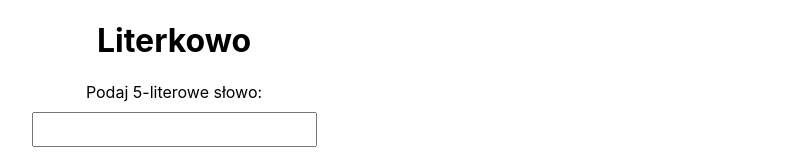
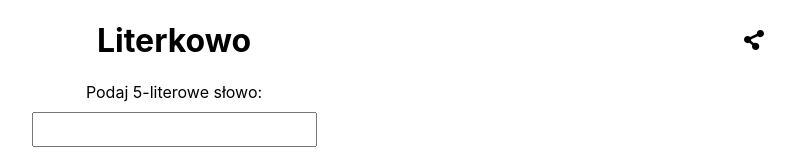
Before and after one commit to mkosiedowski/literkowo, a React (Create React App) app: page / in a window 1280 px wide. Shown: the top 155 px of the page, without its empty margins (466-1261 px from the left). Built offline with nearby package versions, Linux system fonts and the light colour scheme.

Commit message:
Add share icon

```diff
--- a/src/App.tsx
+++ b/src/App.tsx
@@ -2,6 +2,7 @@ import React, {useEffect, useState} from 'react';
 import GameStartForm from "./GameStartForm";
 import Game from "./game";
 import './App.css';
+import ShareIcon from "./ShareIcon";
 
 const LENGTH = 5;
 
@@ -32,8 +33,21 @@ function App() {
         component = <Game correctWord={word} />
     }
 
+    const onShareClick = () => {
+        if (navigator.share) {
+            navigator.share({
+                title: 'Literkowo',
+                text: 'Zgadnij moje hasło!',
+                url: window.location.href,
+            })
+            .then(() => console.log('Successful share'))
+            .catch((error) => console.log('Error sharing', error));
+        }
+    }
+
     return <div className="App">
         <h1>Literkowo</h1>
+        <div onClick={onShareClick} className="shareButton"><ShareIcon size={20} /></div>
         {component}
     </div>
 }
--- /dev/null
+++ b/src/ShareIcon.tsx
@@ -0,0 +1,13 @@
+export default ({ size }: { size: number }) => (
+    <svg fill="#000000" version="1.1" id="Capa_1" xmlns="http://www.w3.org/2000/svg"
+         xmlnsXlink="http://www.w3.org/1999/xlink" width={size} height={size} viewBox="0 0 483 483" xmlSpace="preserve">
+        <g id="SVGRepo_bgCarrier" strokeWidth="0"></g>
+        <g id="SVGRepo_tracerCarrier" strokeLinecap="round" strokeLinejoin="round"></g>
+        <g id="SVGRepo_iconCarrier">
+            <g>
+                <path
+                    d="M395.72,0c-48.204,0-87.281,39.078-87.281,87.281c0,2.036,0.164,4.03,0.309,6.029l-161.233,75.674 c-15.668-14.971-36.852-24.215-60.231-24.215c-48.204,0.001-87.282,39.079-87.282,87.282c0,48.204,39.078,87.281,87.281,87.281 c15.206,0,29.501-3.907,41.948-10.741l69.789,58.806c-3.056,8.896-4.789,18.396-4.789,28.322c0,48.204,39.078,87.281,87.281,87.281 c48.205,0,87.281-39.078,87.281-87.281s-39.077-87.281-87.281-87.281c-15.205,0-29.5,3.908-41.949,10.74l-69.788-58.805 c3.057-8.891,4.789-18.396,4.789-28.322c0-2.035-0.164-4.024-0.308-6.029l161.232-75.674c15.668,14.971,36.852,24.215,60.23,24.215 c48.203,0,87.281-39.078,87.281-87.281C482.999,39.079,443.923,0,395.72,0z"></path>
+            </g>
+        </g>
+    </svg>
+)
--- a/src/index.css
+++ b/src/index.css
@@ -9,7 +9,6 @@ body {
 
 .keyboard {
   margin-top: 20px;
-  border-top: 1px solid black;
 }
 
 .keyboardRow {
@@ -125,3 +124,8 @@ body {
 .newWordButton {
   margin-top: 30px
 }
+.shareButton {
+  position: fixed;
+  top: 30px;
+  right: 50px;
+}
```
